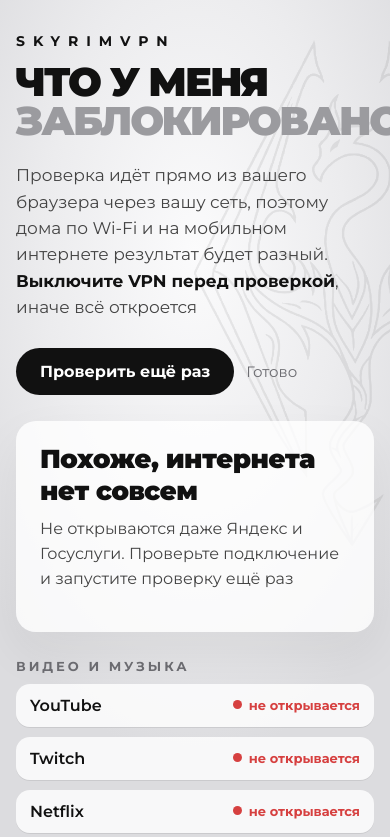
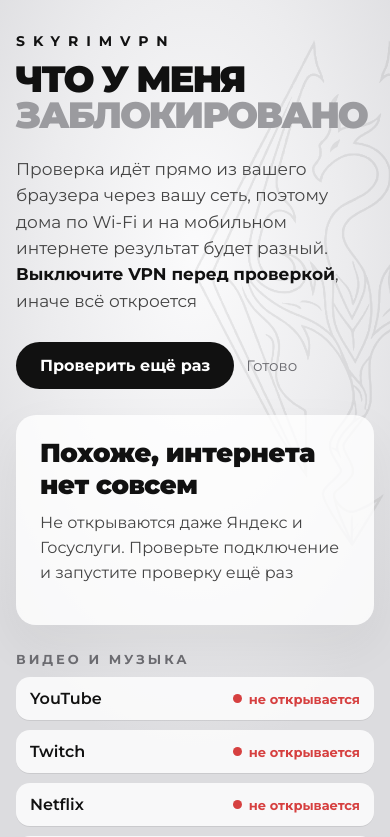
Before and after one commit to Kochurin/blockcheck, a plain HTML site: page index.html in a window 390 px wide. Shown: the top 837 px of the page. Drawn offline with Linux system fonts and the light colour scheme; no server answers.

Commit message:
Заголовок помещается на телефоне
Co-Authored-By: Claude Opus 5.5 <noreply@anthropic.com>

```diff
--- a/index.html
+++ b/index.html
@@ -22,7 +22,7 @@ body{min-height:100vh;font-family:Montserrat,system-ui,sans-serif;color:var(--in
 .dragon{position:fixed;right:-60px;top:40px;height:88vh;opacity:.07;pointer-events:none;z-index:0}
 main{position:relative;z-index:1}
 .k{font-weight:700;font-size:14px;letter-spacing:8px}
-h1{margin:12px 0 0;font-weight:900;font-size:clamp(40px,8vw,76px);line-height:.98;letter-spacing:-2px;text-transform:uppercase}
+h1{margin:12px 0 0;font-weight:900;font-size:clamp(30px,9.4vw,76px);line-height:.98;letter-spacing:-2px;text-transform:uppercase}
 h1 span{display:block;color:var(--grey)}
 .lead{margin:22px 0 0;font-size:17px;line-height:1.55;color:#444;max-width:640px}
 .lead b{color:var(--ink)}
```
Also changed, not shown: map.html (+1 -1 lines).
